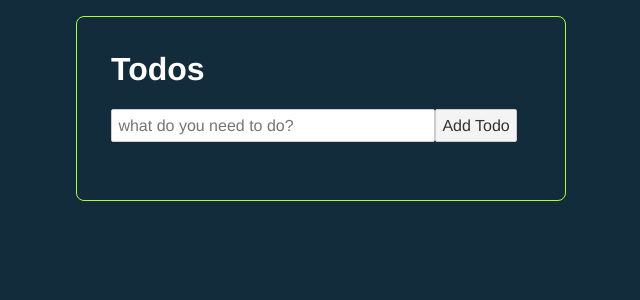
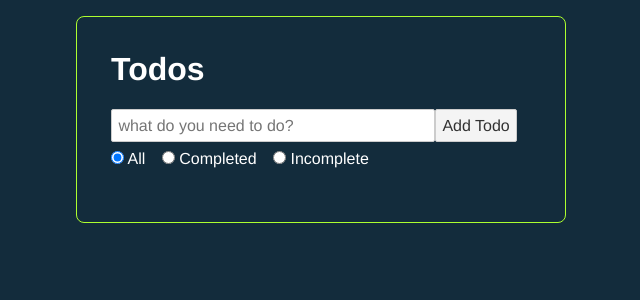
Before and after one commit to NickDubelman/svelte-todos, a Svelte app: page / in a window 1280 px wide. Shown: the top 300 px of the page, without its empty margins (319-959 px from the left). Built offline with nearby package versions, Linux system fonts and the light colour scheme.

Commit message:
add filter

```diff
--- a/public/index.html
+++ b/public/index.html
@@ -1,18 +1,17 @@
 <!DOCTYPE html>
 <html lang="en">
-<head>
-	<meta charset='utf-8'>
-	<meta name='viewport' content='width=device-width,initial-scale=1'>
+  <head>
+    <meta charset="utf-8" />
+    <meta name="viewport" content="width=device-width,initial-scale=1" />
 
-	<title>Svelte app</title>
+    <title>Todos</title>
 
-	<link rel='icon' type='image/png' href='/favicon.png'>
-	<link rel='stylesheet' href='/global.css'>
-	<link rel='stylesheet' href='/build/bundle.css'>
+    <link rel="icon" type="image/png" href="/favicon.png" />
+    <link rel="stylesheet" href="/global.css" />
+    <link rel="stylesheet" href="/build/bundle.css" />
 
-	<script defer src='/build/bundle.js'></script>
-</head>
+    <script defer src="/build/bundle.js"></script>
+  </head>
 
-<body>
-</body>
+  <body></body>
 </html>
--- a/src/App.svelte
+++ b/src/App.svelte
@@ -1,7 +1,7 @@
 <script lang="ts">
+  import AddTodoForm from './components/AddTodoForm.svelte'
   import TodoList from './components/TodoList.svelte'
-  import AddTodoForm from './components/AddTodoForm.svelte'
-  import type { Todo } from './entities'
+  import type { Todo, TodoFilter } from './entities'
 
   let todos: Todo[] = JSON.parse(localStorage.getItem('todos') || '[]')
 
@@ -11,6 +11,7 @@
 <main>
   <div class="container">
     <h1>Todos</h1>
+
     <AddTodoForm bind:todos />
     <TodoList bind:todos />
   </div>
--- /dev/null
+++ b/src/components/TodoFilters.svelte
@@ -0,0 +1,31 @@
+<script lang="ts">
+  import type { TodoFilter } from '../entities'
+  export let filterValue: TodoFilter
+</script>
+
+<div>
+  <label>
+    <input type="radio" bind:group={filterValue} value="all" />
+    All
+  </label>
+
+  <label>
+    <input type="radio" bind:group={filterValue} value="completed" />
+    Completed
+  </label>
+
+  <label>
+    <input type="radio" bind:group={filterValue} value="incomplete" />
+    Incomplete
+  </label>
+</div>
+
+<style>
+  label {
+    display: inline-block;
+  }
+
+  label:not(:last-child) {
+    margin-right: 12px;
+  }
+</style>
--- a/src/components/TodoList.svelte
+++ b/src/components/TodoList.svelte
@@ -1,8 +1,23 @@
 <script lang="ts">
-  import type { Todo } from '../entities'
+  import type { Todo, TodoFilter } from '../entities'
+  import TodoFilters from './TodoFilters.svelte'
 
   export let todos: Todo[]
-  $: orderedTodos = [...todos].reverse()
+
+  let filterValue: TodoFilter = 'all'
+
+  $: filteredTodos = todos.filter(todo => {
+    switch (filterValue) {
+      case 'all':
+        return true
+      case 'completed':
+        return todo.completed
+      case 'incomplete':
+        return !todo.completed
+    }
+  })
+
+  $: orderedTodos = filteredTodos.reverse()
 
   $: completedTodos = todos.filter(t => t.completed)
   $: numIncomplete = todos.length - completedTodos.length
@@ -11,6 +26,8 @@
     todos = todos.filter(t => !t.completed)
   }
 </script>
+
+<TodoFilters bind:filterValue />
 
 <ul>
   {#each orderedTodos as todo}
--- a/src/entities.ts
+++ b/src/entities.ts
@@ -2,3 +2,5 @@ export interface Todo {
   title: string
   completed: boolean
 }
+
+export type TodoFilter = 'all' | 'completed' | 'incomplete'
```
